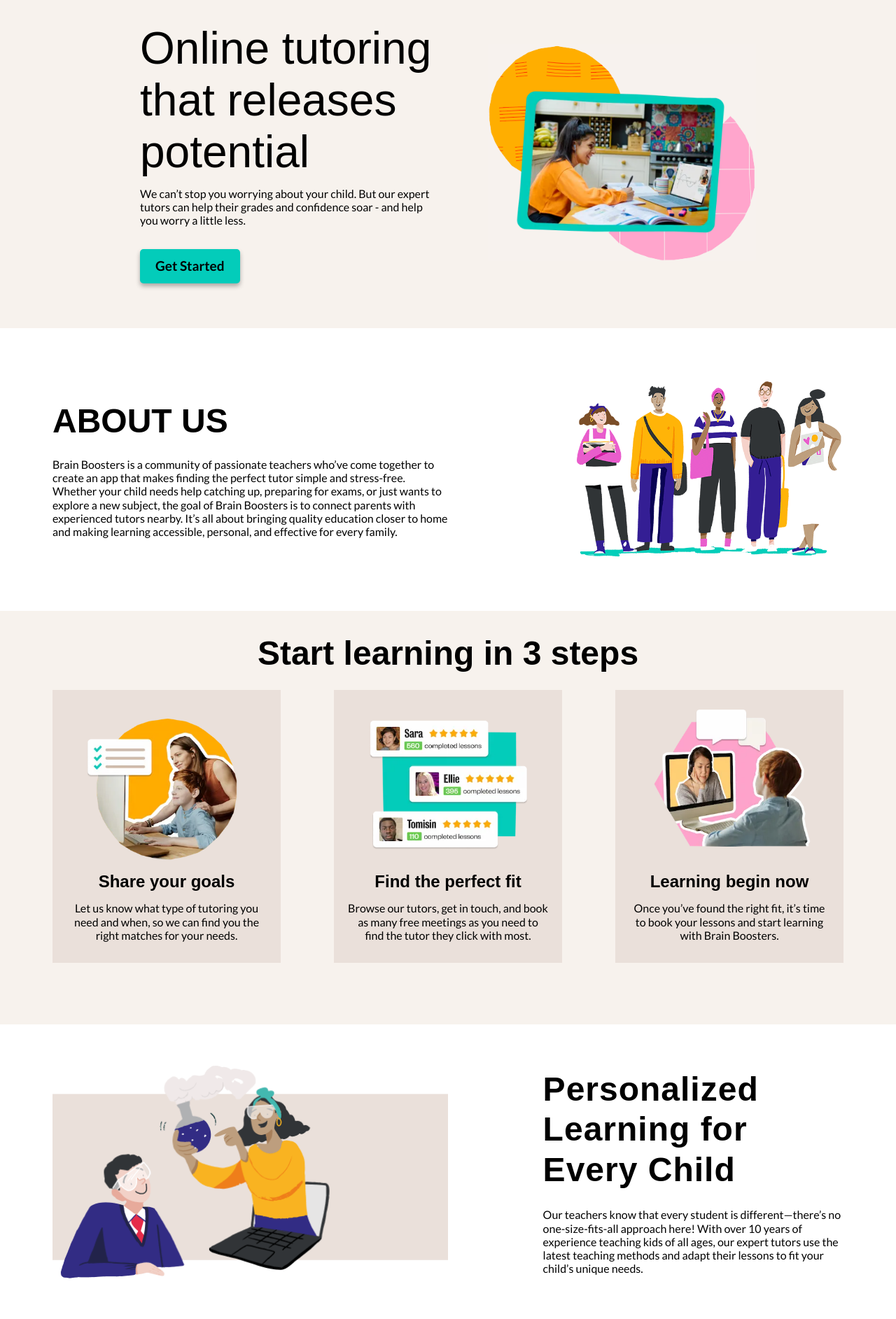
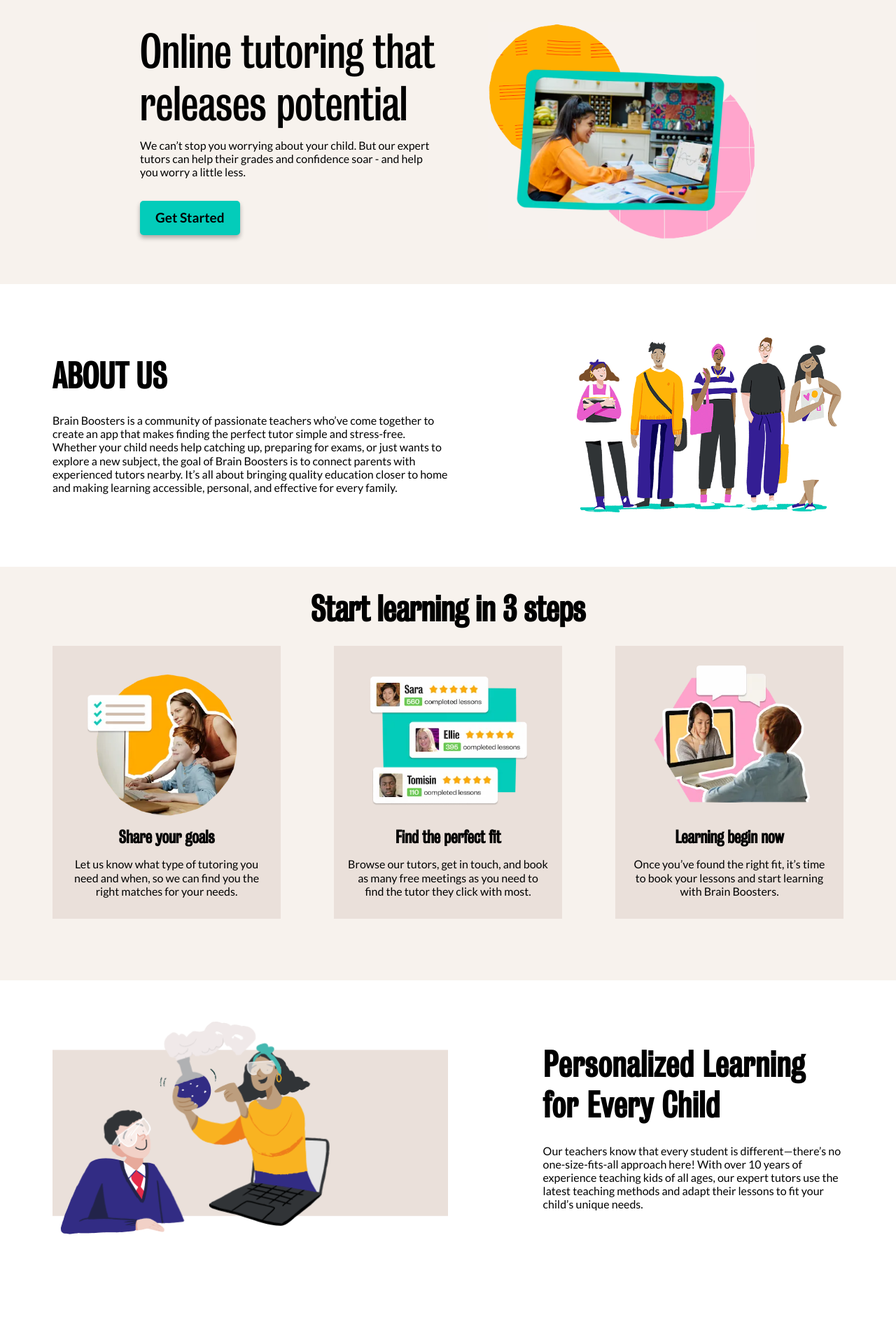
Before and after one commit to 582-41W-VA/Web-Project-2, a Django app: template brainboosters/templates/brainboosters/home.html in a window 1280 px wide. Shown: the part 116-2001 px from the top of the page at 70% size. Run offline with Django 3.2, Linux system fonts and the light colour scheme; the template is opened without the code that fills it, so the values that code supplies are empty; some web fonts are replaced.

Commit message:
Fix font display issue by properly linking font-face

```diff
--- a/brainboosters/static/css/styles.css
+++ b/brainboosters/static/css/styles.css
@@ -1,6 +1,6 @@
 @font-face {
   font-family: "Bureau Regular";
-  src: url("{% static 'fonts/Bureau Regular.ttf' %}") format("truetype");
+  src: url("/static/css/fonts/Bureau Regular.ttf") format("truetype");
 }
 * {
   margin: 0;
```
